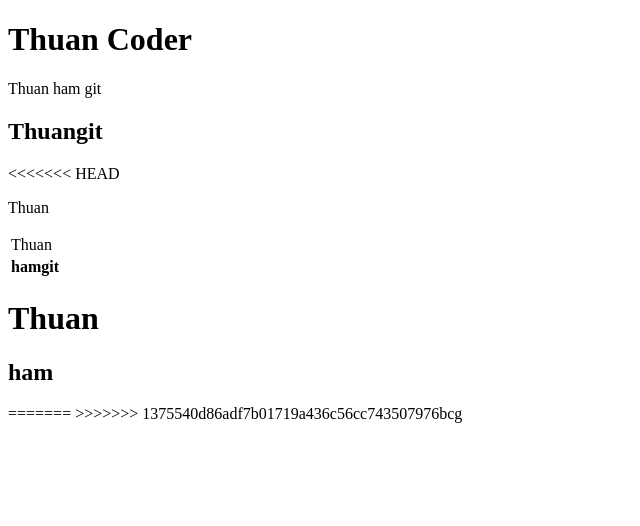
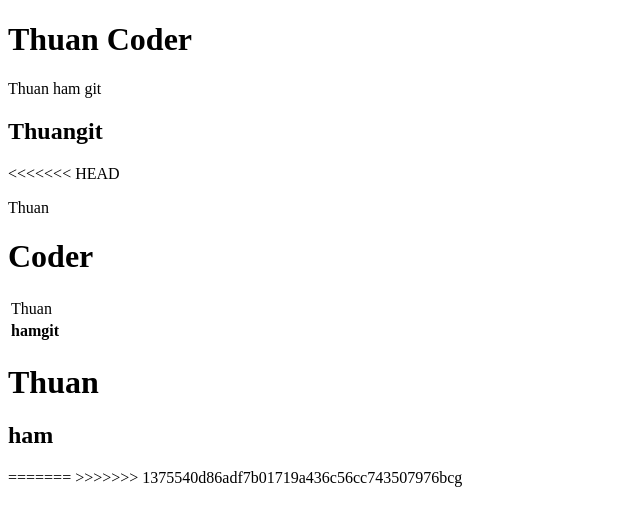
Before and after one commit to Thuanroger/demo1_git, a plain HTML site: page index.html in a window 1280 px wide. Shown: the whole page, without its empty margins (0-640 px from the left). Drawn offline with Linux system fonts and the light colour scheme.

Commit message:
Thuan coder sua lai

```diff
--- a/index.html
+++ b/index.html
@@ -12,6 +12,12 @@
     <h2>Thuangit</h2>
 <<<<<<< HEAD
     <p>Thuan</p>
+
+
+
+
+
+    <h1>Coder</h1>
     <table>
         <tr>
             <td>Thuan</td>
```
